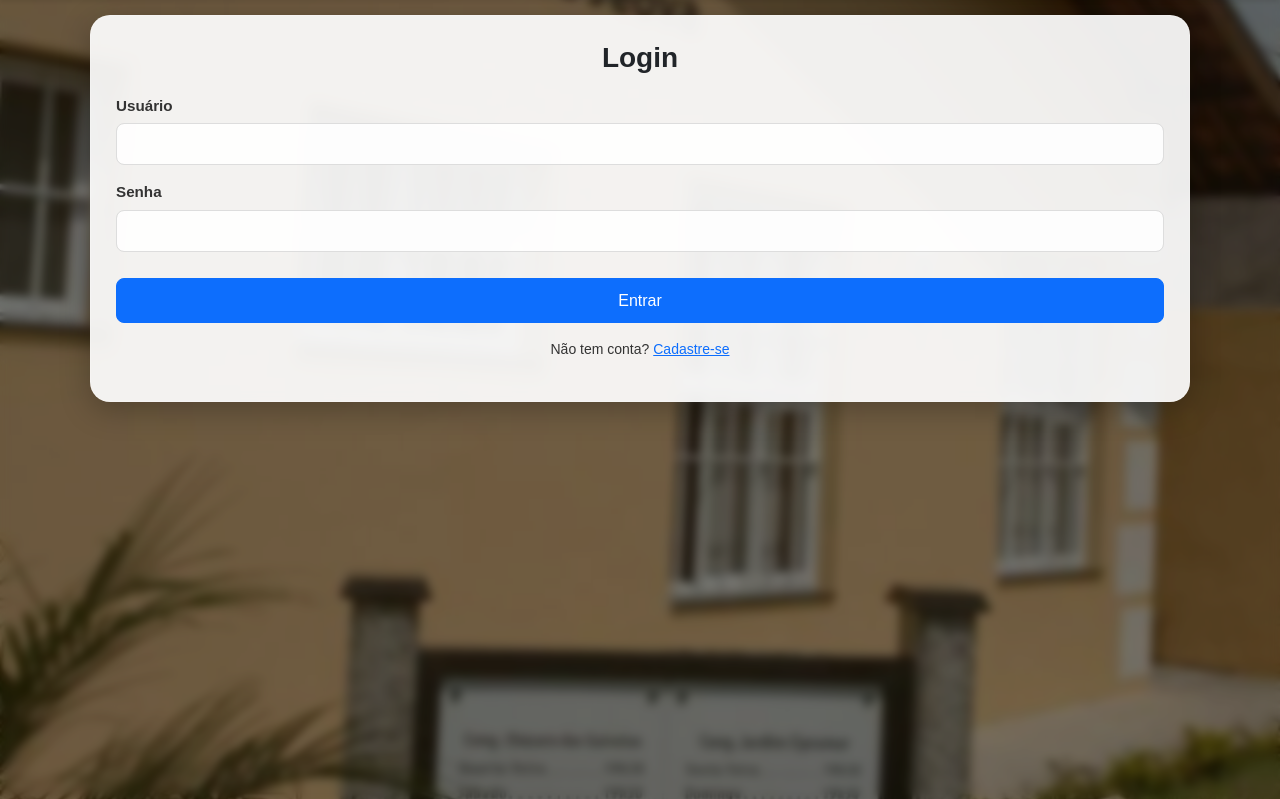
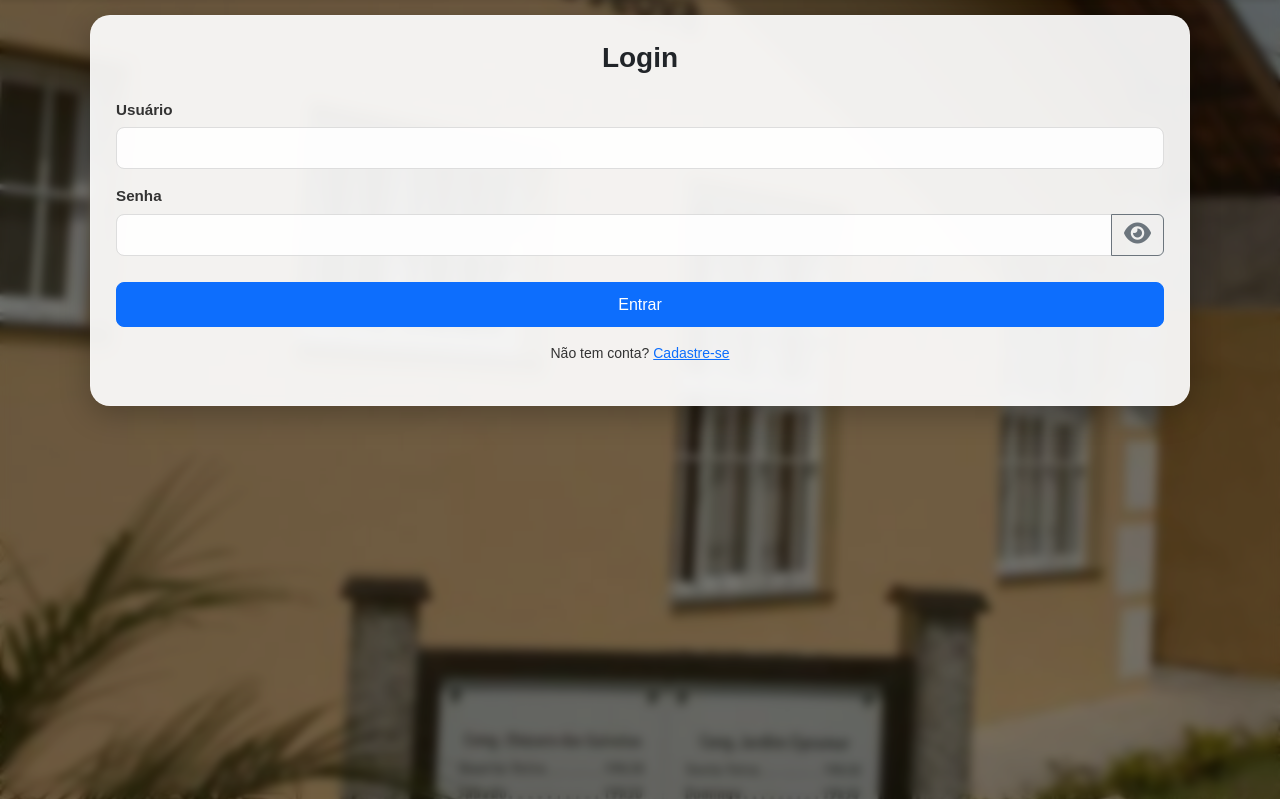
Before and after one commit to andreluizsilv/Agenda_salao, a Django app: page / in a window 1280 px wide. Shown: the part 71-870 px from the top of the page. Run offline with Django 5.2, Linux system fonts and the light colour scheme.

Commit message:
correção - login.html

```diff
--- a/agendamento/templates/auth/login.html
+++ b/agendamento/templates/auth/login.html
@@ -2,7 +2,7 @@
 {% block size %}small{% endblock %}
 
 {% block content %}
-<h3>Login</h3>
+<h3 class="text-center mb-4">Login</h3>
 
 <form method="POST">
   {% csrf_token %}
@@ -14,7 +14,13 @@
 
   <div class="mb-3">
     <label>Senha</label>
-    <input class="form-control" type="password" name="password" required>
+    <div class="input-group">
+      <input class="form-control" type="password" name="password" id="password" required>
+      <button class="btn btn-outline-secondary" type="button"
+              onclick="togglePassword()">
+        <i class="fas fa-eye" id="eyeIcon"></i>
+      </button>
+    </div>
   </div>
 
   <button class="btn btn-primary w-100">Entrar</button>
@@ -23,4 +29,21 @@
     Não tem conta? <a href="{% url 'cadastro' %}">Cadastre-se</a>
   </p>
 </form>
+
+<script>
+function togglePassword() {
+    const field = document.getElementById("password");
+    const icon = document.getElementById("eyeIcon");
+
+    if (field.type === "password") {
+        field.type = "text";
+        icon.classList.remove("fa-eye");
+        icon.classList.add("fa-eye-slash");
+    } else {
+        field.type = "password";
+        icon.classList.remove("fa-eye-slash");
+        icon.classList.add("fa-eye");
+    }
+}
+</script>
 {% endblock %}
```
